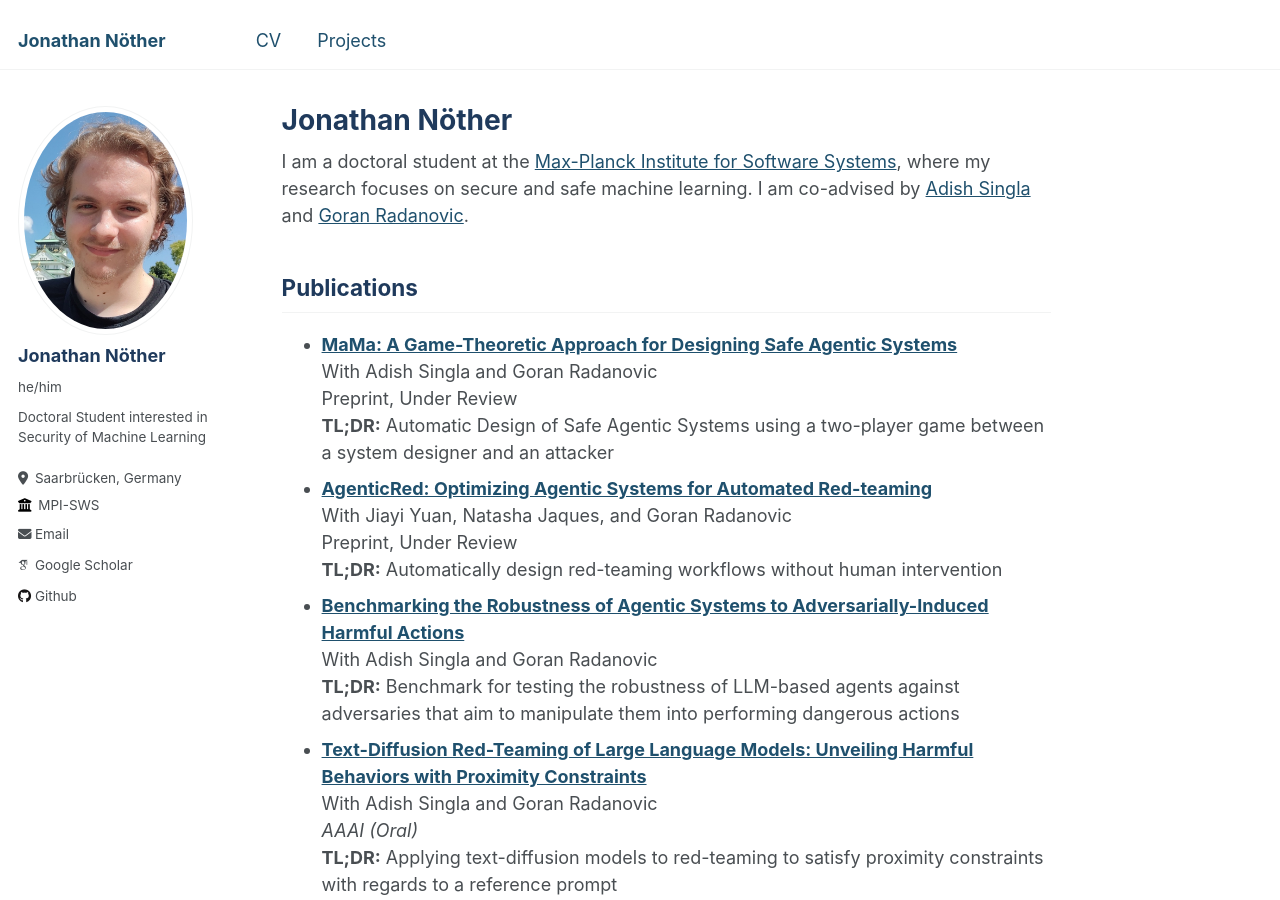
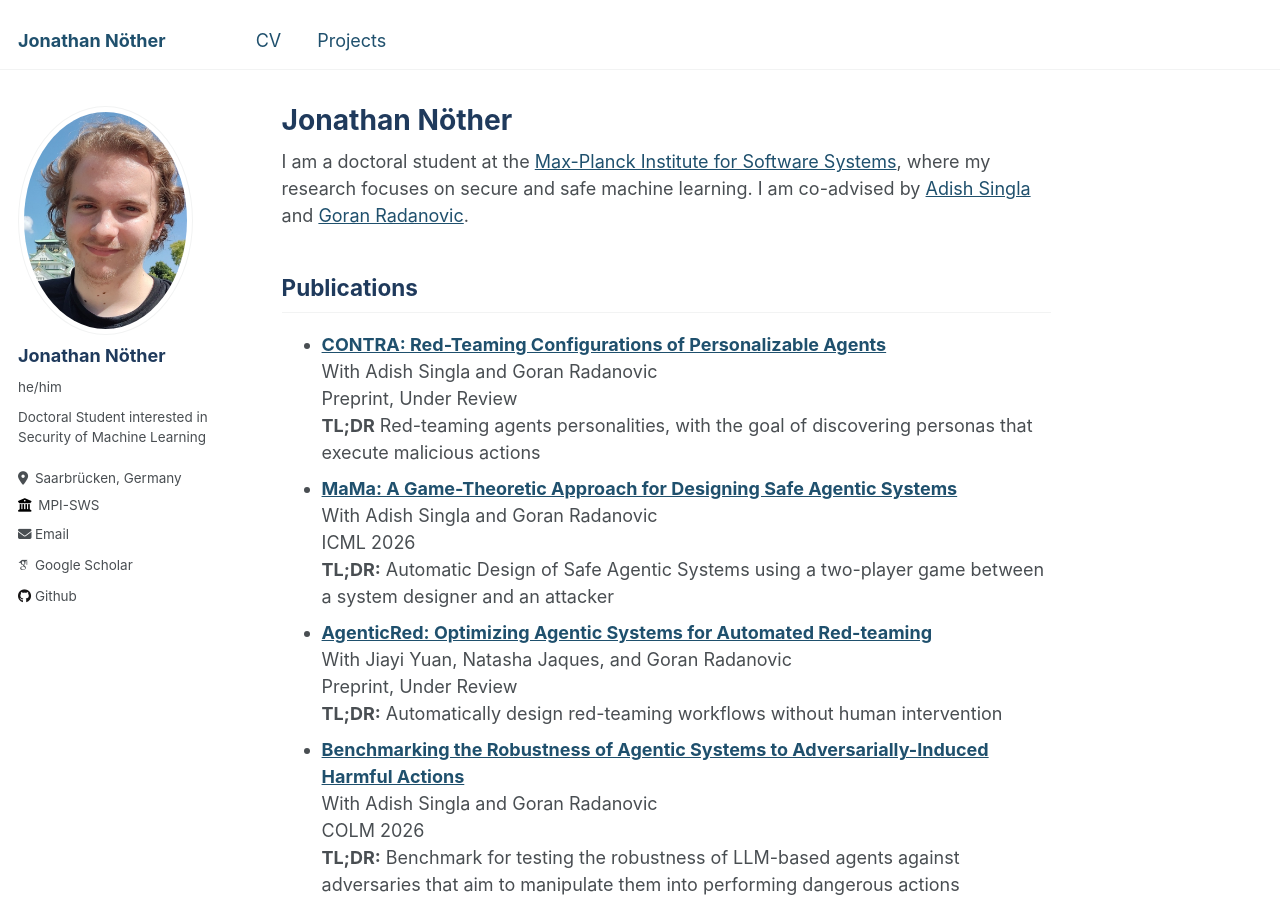
Before and after one commit to JNoether/jnoether.github.io, a Jekyll site: the page built from _pages/about.md, in a window 1280 px wide and 900 px high. Built offline with Jekyll 4.4.1, drawn with Linux system fonts in a browser that asks for light colours; some web fonts are replaced.

Commit message:
updated paper list

```diff
--- a/_pages/about.md
+++ b/_pages/about.md
@@ -10,9 +10,13 @@ redirect_from:
 I am a doctoral student at the [Max-Planck Institute for Software Systems](https://www.mpi-sws.org/), where my research focuses on secure and safe machine learning. I am co-advised by [Adish Singla](https://machineteaching.mpi-sws.org/adishsingla.html) and [Goran Radanovic](https://people.mpi-sws.org/~gradanovic/index.html).
 
 ## Publications
+- **[CONTRA: Red-Teaming Configurations of Personalizable Agents](https://arxiv.org/pdf/2607.03220)**\
+With Adish Singla and Goran Radanovic\
+Preprint, Under Review\
+**TL;DR** Red-teaming agents personalities, with the goal of discovering personas that execute malicious actions
 - **[MaMa: A Game-Theoretic Approach for Designing Safe Agentic Systems](https://arxiv.org/pdf/2602.04431)**\
 With Adish Singla and Goran Radanovic\
-Preprint, Under Review\
+ICML 2026\
 **TL;DR:** Automatic Design of Safe Agentic Systems using a two-player game between a
 system designer and an attacker
 - **[AgenticRed: Optimizing Agentic Systems for Automated Red-teaming](https://arxiv.org/pdf/2601.13518)**\
@@ -21,6 +25,7 @@ Preprint, Under Review\
 **TL;DR:** Automatically design red-teaming workflows without human intervention
 - **[Benchmarking the Robustness of Agentic Systems to Adversarially-Induced Harmful Actions](https://arxiv.org/pdf/2508.16481)**\
 With Adish Singla and Goran Radanovic\
+COLM 2026\
 **TL;DR:** Benchmark for testing the robustness of LLM-based agents against adversaries that
 aim to manipulate them into performing dangerous actions
 - **[Text-Diffusion Red-Teaming of Large Language Models: Unveiling Harmful Behaviors with Proximity Constraints](https://arxiv.org/pdf/2501.08246)**\
```
